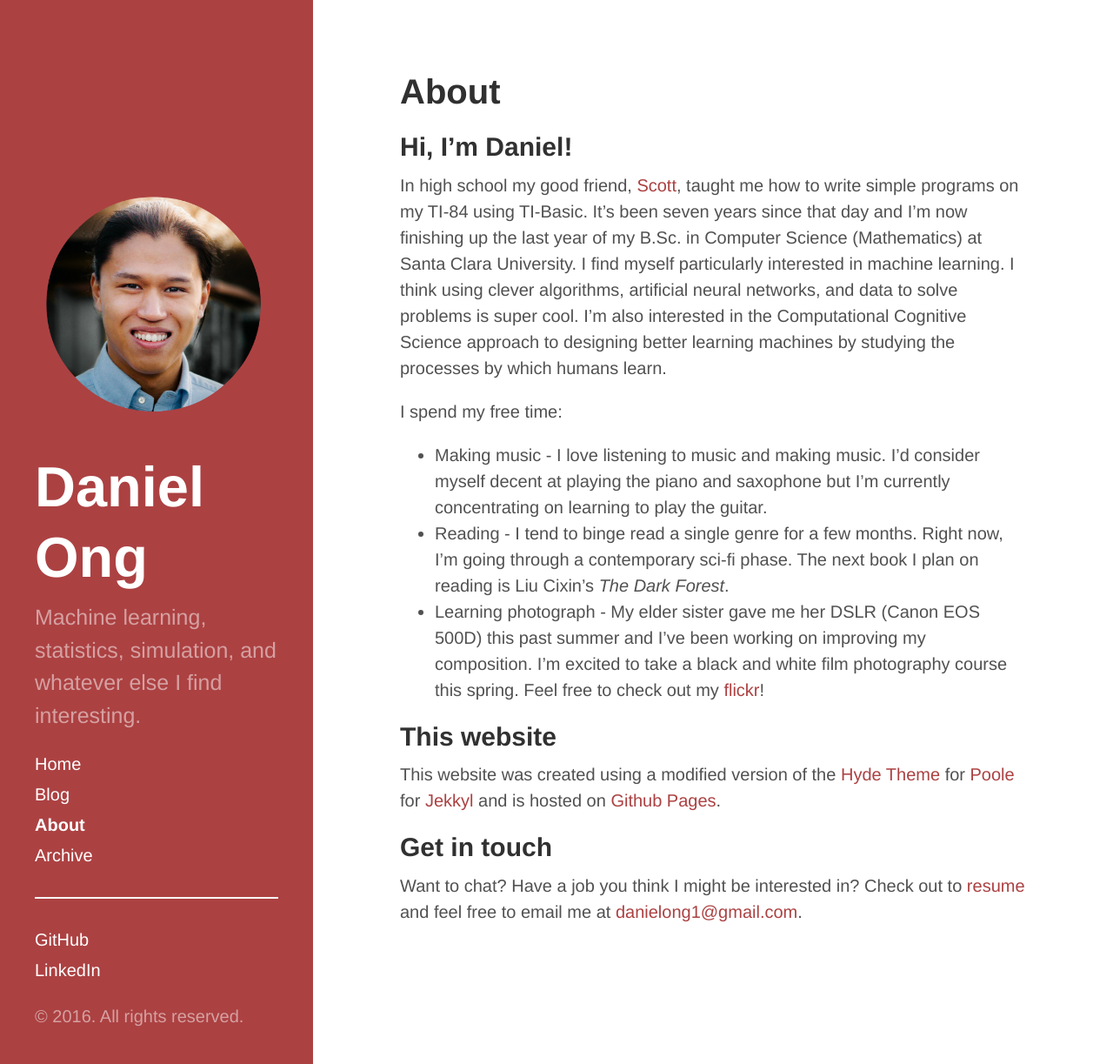
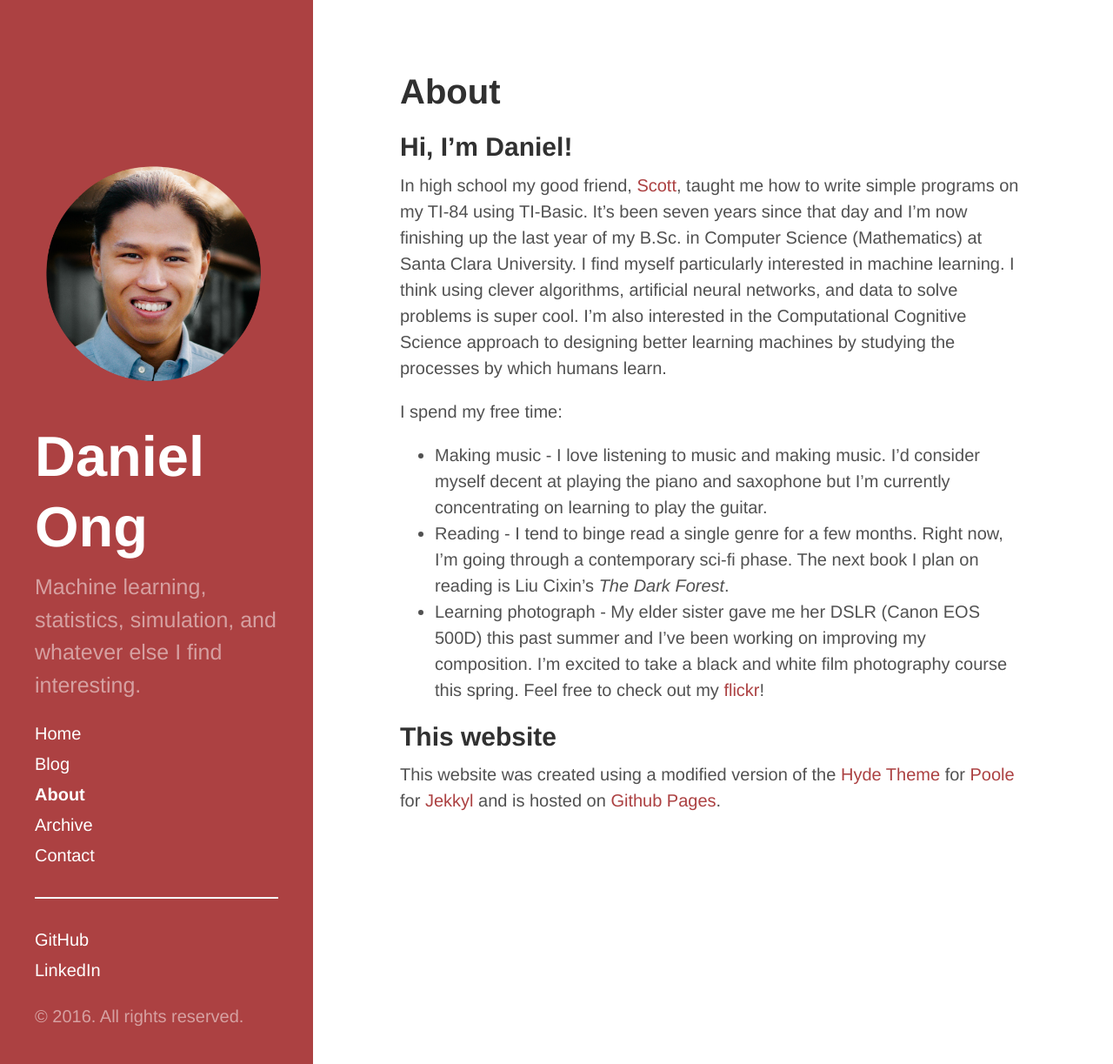
Before and after one commit to danong/danong.github.io, a Jekyll site: the page built from about.md, in a window 1280 px wide and 1223 px high. Shown: the whole window at 87% size. Built offline with Jekyll 4.4.1, drawn with Linux system fonts in a browser that asks for light colours.

Commit message:
Created a new page for contact info

```diff
--- a/about.md
+++ b/about.md
@@ -15,6 +15,3 @@
 
 ## This website
 This website was created using a modified version of the [Hyde Theme](https://github.com/poole/hyde) for [Poole](http://getpoole.com/) for [Jekkyl](https://jekyllrb.com/) and is hosted on [Github Pages](https://pages.github.com/).
-
-## Get in touch
-Want to chat? Have a job you think I might be interested in? Check out to [resume](https://drive.google.com/file/d/0B_ene-mM14ODTUZrUVlRVEtFb2s/view) and feel free to email me at <a href="mailto:danielong1@gmail.com" target="_top">danielong1@gmail.com</a>.
```
Also changed, not shown: contact.md (added, +8 -0 lines).
